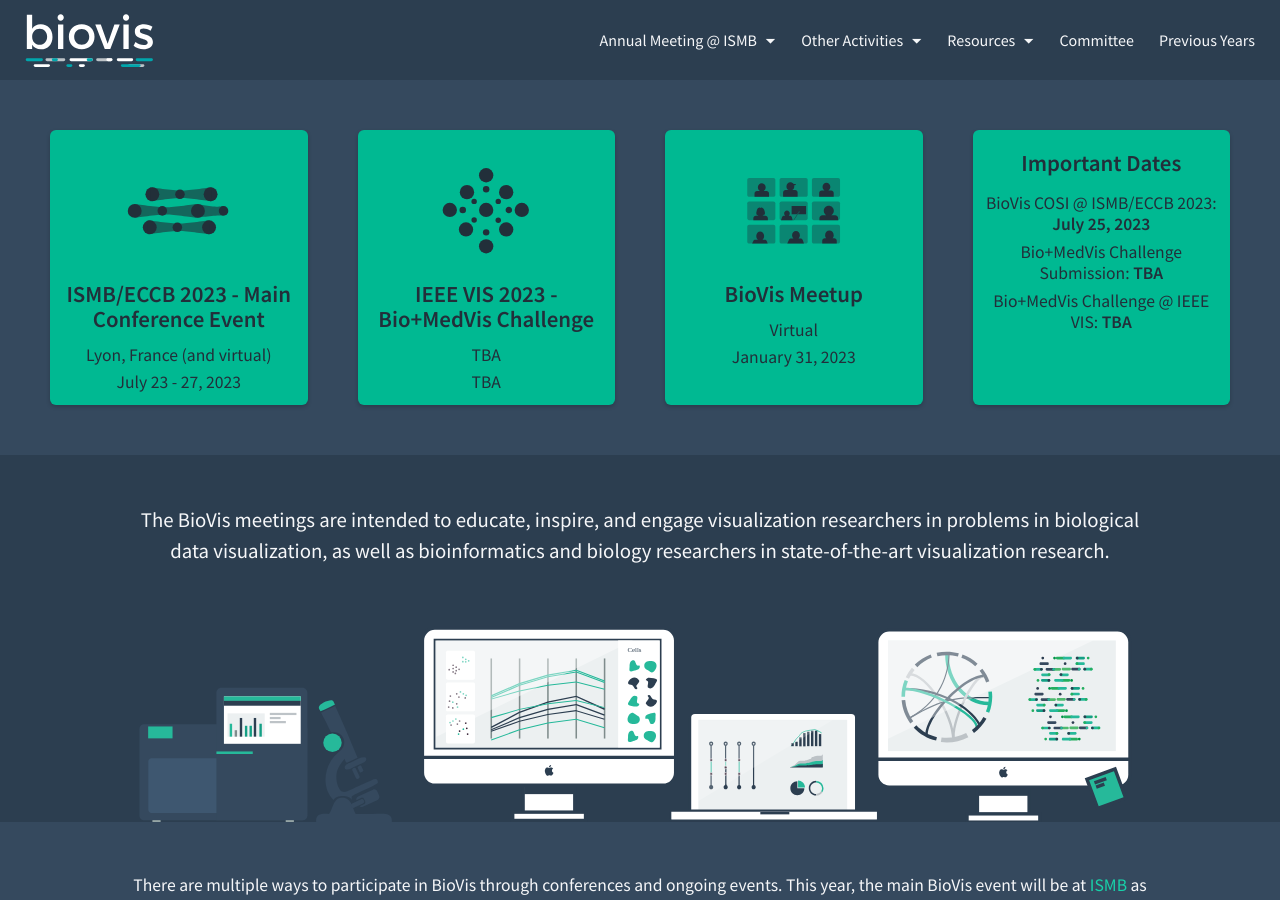
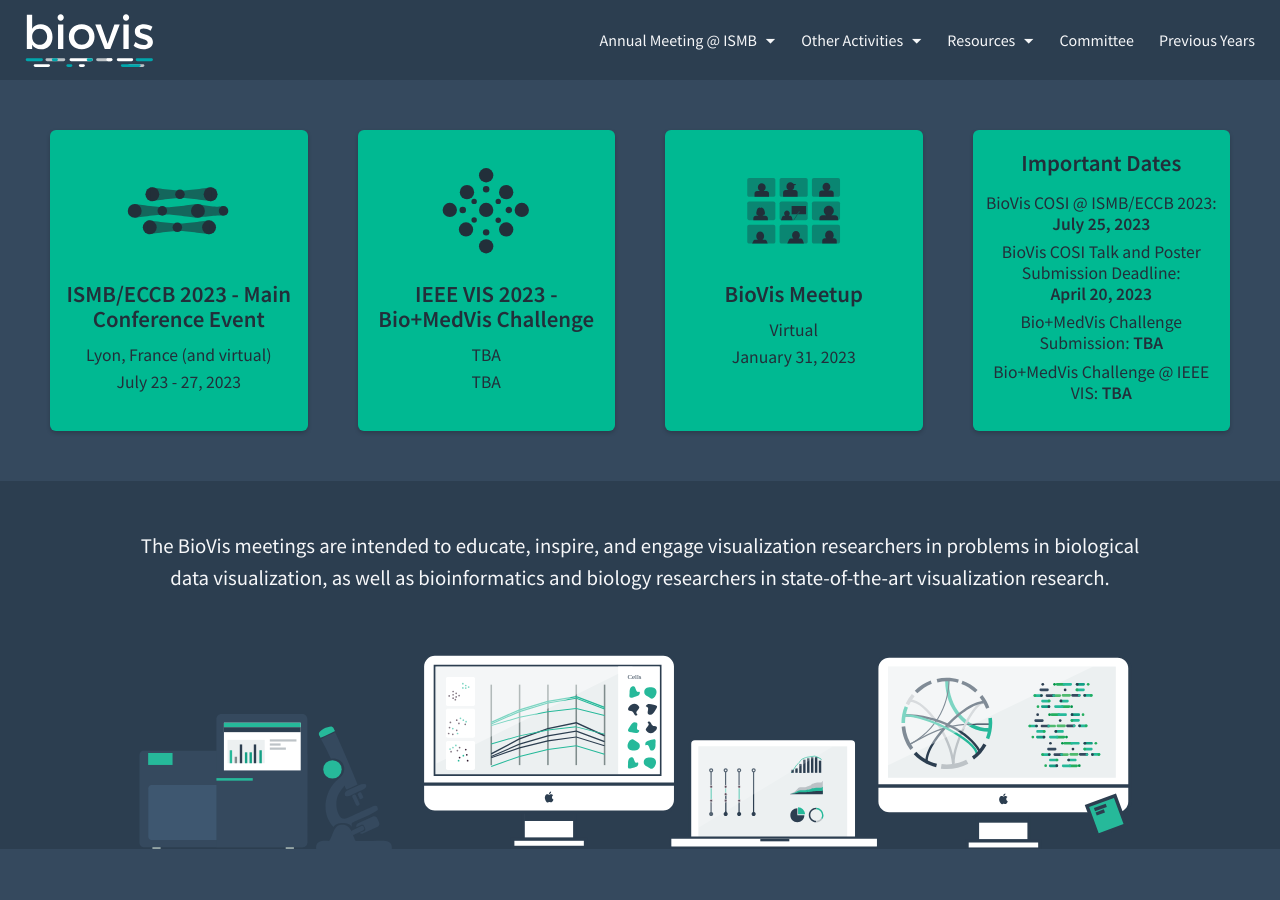
Before and after one commit to foreveremain/2024, a Jekyll site: the page built from index.html, in a window 1280 px wide and 900 px high. Built offline with Jekyll 4.4.1, drawn with Linux system fonts in a browser that asks for light colours.

Commit message:
add biovis cosi deadlines to main page

```diff
--- a/index.html
+++ b/index.html
@@ -45,6 +45,10 @@
                 <li>
                     BioVis COSI @ ISMB/ECCB 2023:
                     <time>{{ site.ismb_cosi_date }}</time>
+                </li>
+                <li>
+                    BioVis COSI Talk and Poster Submission Deadline:
+                    <time>{{ site.ismb_talk_submission_deadline }}</time>
                 </li>
                 <li>
                     Bio+MedVis Challenge Submission:
```
